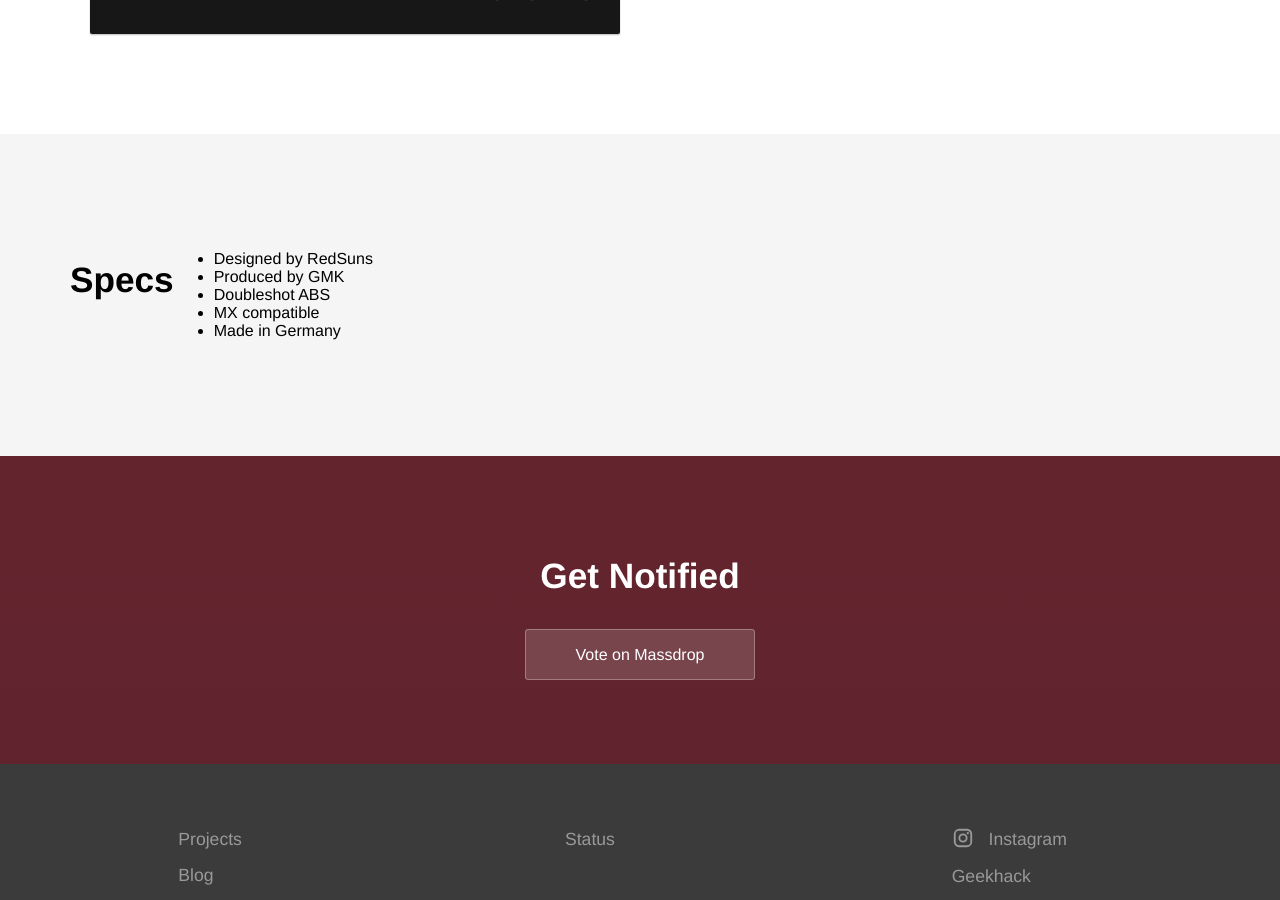
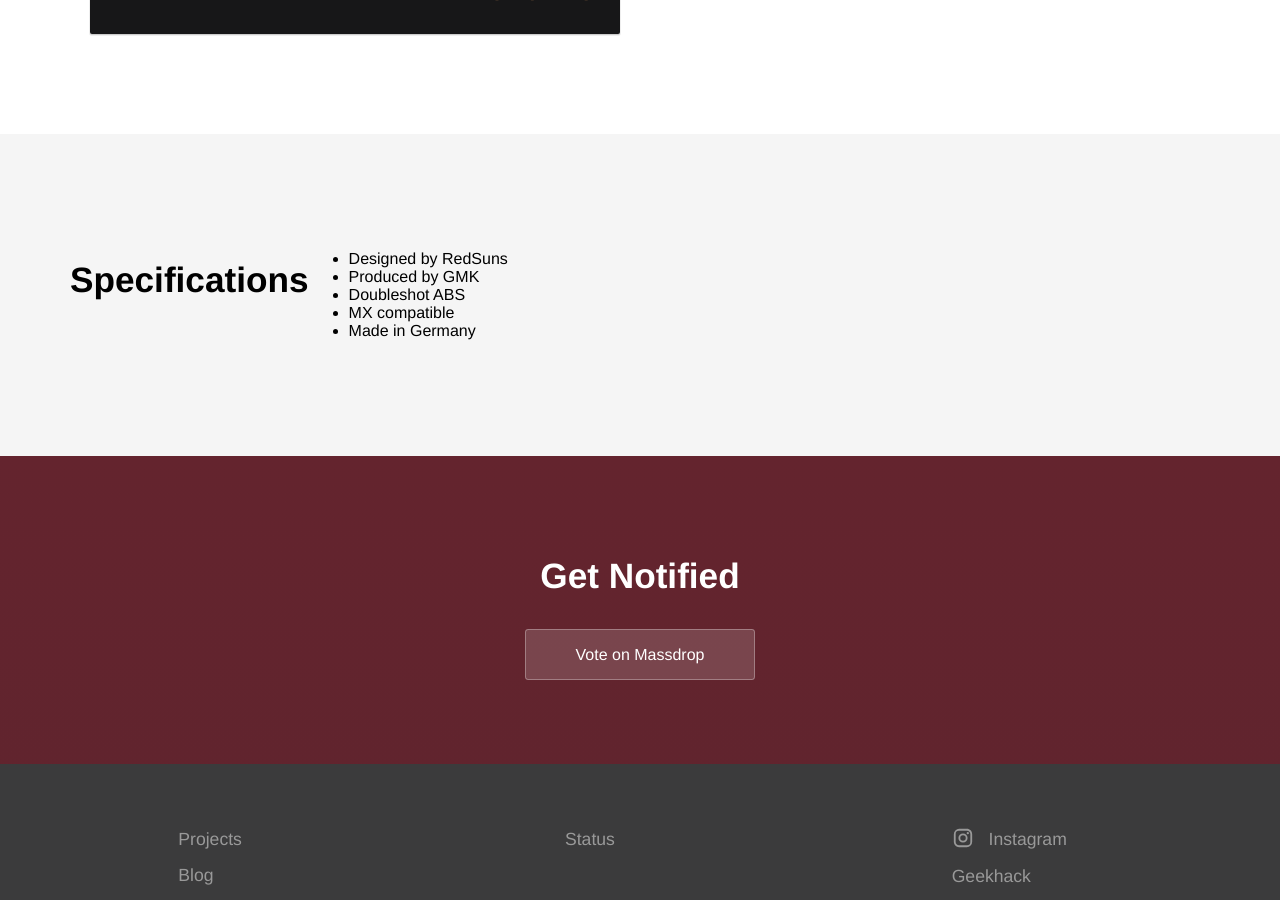
Before and after one commit to RedSunsRMK/redsunsrmk.github.io, a Jekyll site: the page built from index.html, in a window 1280 px wide and 900 px high, scrolled down 4049 px. Built offline with Jekyll 4.4.1, drawn with Linux system fonts in a browser that asks for light colours.

Commit message:
Update index.html

```diff
--- a/index.html
+++ b/index.html
@@ -116,7 +116,7 @@ description: A samurai-themed keyset.
 
 	<section class="testimonial">
 		<div class="container flex">
-			<h2><strong>Specs</strong></h2>
+			<h2><strong>Specifications</strong></h2>
 			<p class="editable">
 		          <ul>
 			    <li>Designed by RedSuns</li>
```
